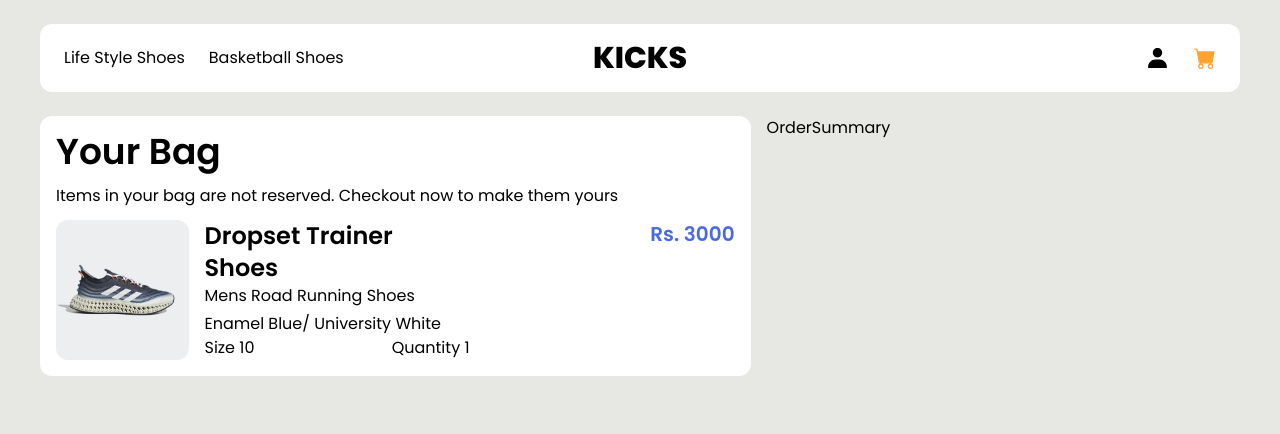
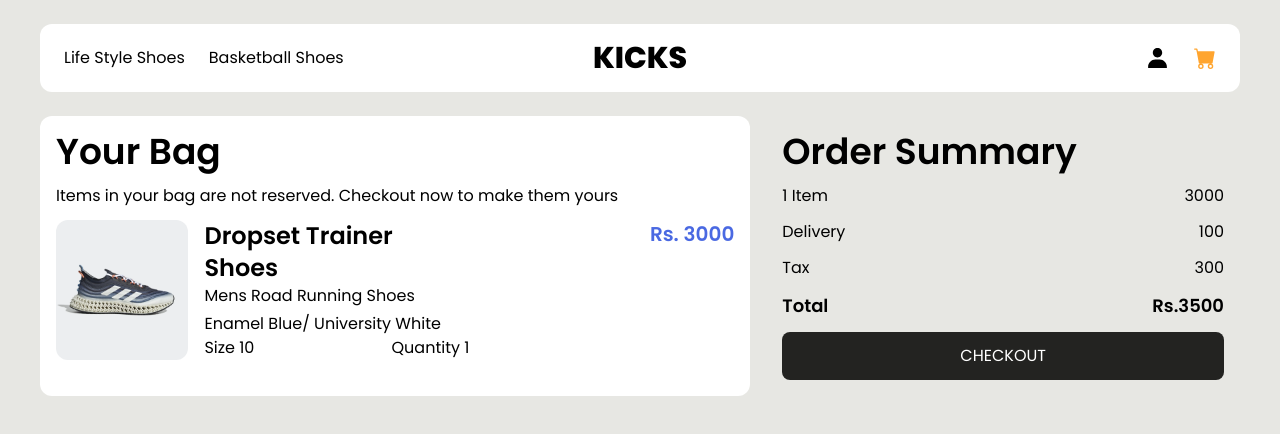
Before and after one commit to ashmeetsmonga/nextjs-kicks, a Next.js app: page /cart in a window 1280 px wide. Shown: the top 434 px of the page. Built offline with nearby package versions, Linux system fonts and the light colour scheme.

Commit message:
added order summary in cart

```diff
--- a/app/cart/components/OrderSummary.tsx
+++ b/app/cart/components/OrderSummary.tsx
@@ -1,7 +1,30 @@
 import React from "react";
 
 const OrderSummary = () => {
-	return <div className='w-2/5'>OrderSummary</div>;
+	return (
+		<div className='w-full md:w-2/5 flex flex-col gap-3 p-4 bg-white rounded-xl md:bg-transparent'>
+			<h1 className='text-2xl md:text-4xl font-semibold'>Order Summary</h1>
+			<div className='w-full flex justify-between'>
+				<p>1 Item</p>
+				<p>3000</p>
+			</div>
+			<div className='w-full flex justify-between'>
+				<p>Delivery</p>
+				<p>100</p>
+			</div>
+			<div className='w-full flex justify-between'>
+				<p>Tax</p>
+				<p>300</p>
+			</div>
+			<div className='w-full flex justify-between'>
+				<p className='font-semibold text-lg'>Total</p>
+				<p className='font-semibold text-lg'>Rs.3500</p>
+			</div>
+			<button className='w-full rounded-lg p-3 bg-theme-dark-gray text-white uppercase'>
+				Checkout
+			</button>
+		</div>
+	);
 };
 
 export default OrderSummary;
```
